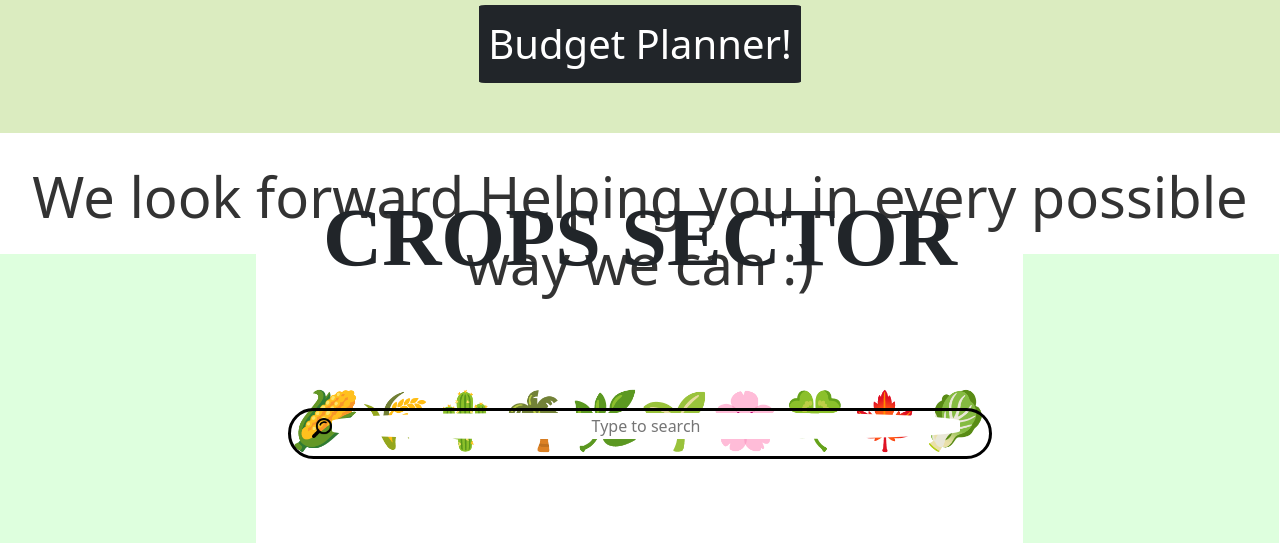
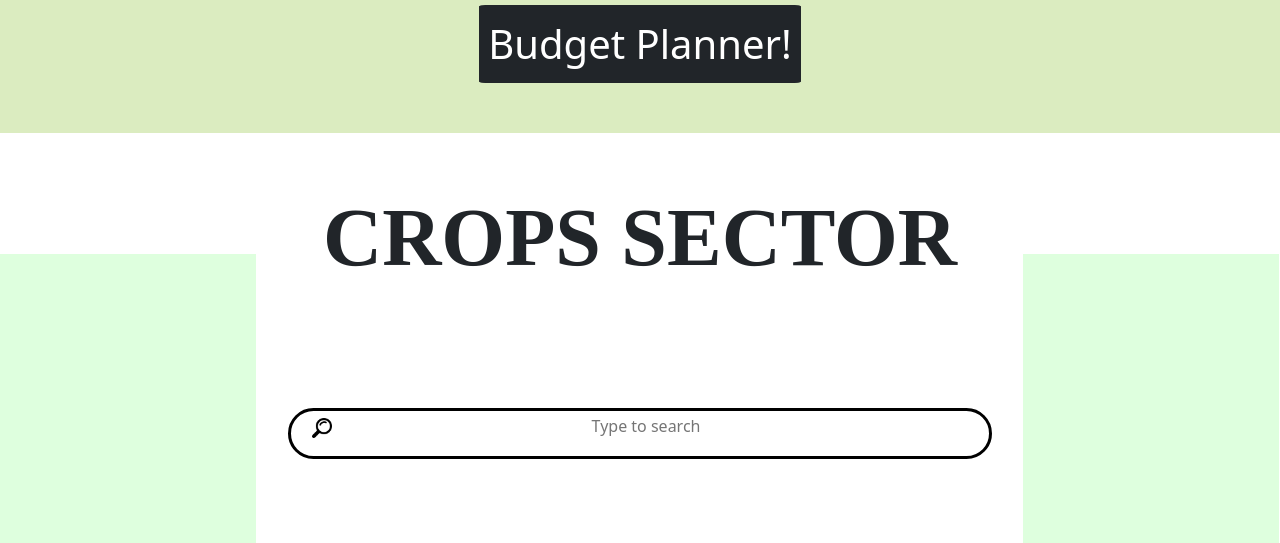
Before and after one commit to saksham397/agrix, a plain HTML site: page services.html in a window 1280 px wide. Shown: the part 1331-1874 px from the top of the page. Drawn offline with nearby package versions, Linux system fonts and the light colour scheme; a web font is replaced by a local one.

Commit message:
Update services.html

```diff
--- a/services.html
+++ b/services.html
@@ -62,8 +62,6 @@
       <h2 class="weee">Use our Built-in Budget Planner to know the expenses of anything and everything you need</h2>
       <h2 class="wee">Click The button below to Calculate your Budget 👇</h2>
       <button type="button" class="btn btn-dark"><a class="we" target="_blank" href="./Calc.html">Budget Planner!</a></button>
-      <h2 class="wea">We look forward Helping you in every possible way we can :) </h2>
-      <h2 class="wea">🌽🌾🌵🌴🌿🌱🌸🍀🍁🥬</h2>
     </section>
   </div>
 
```
